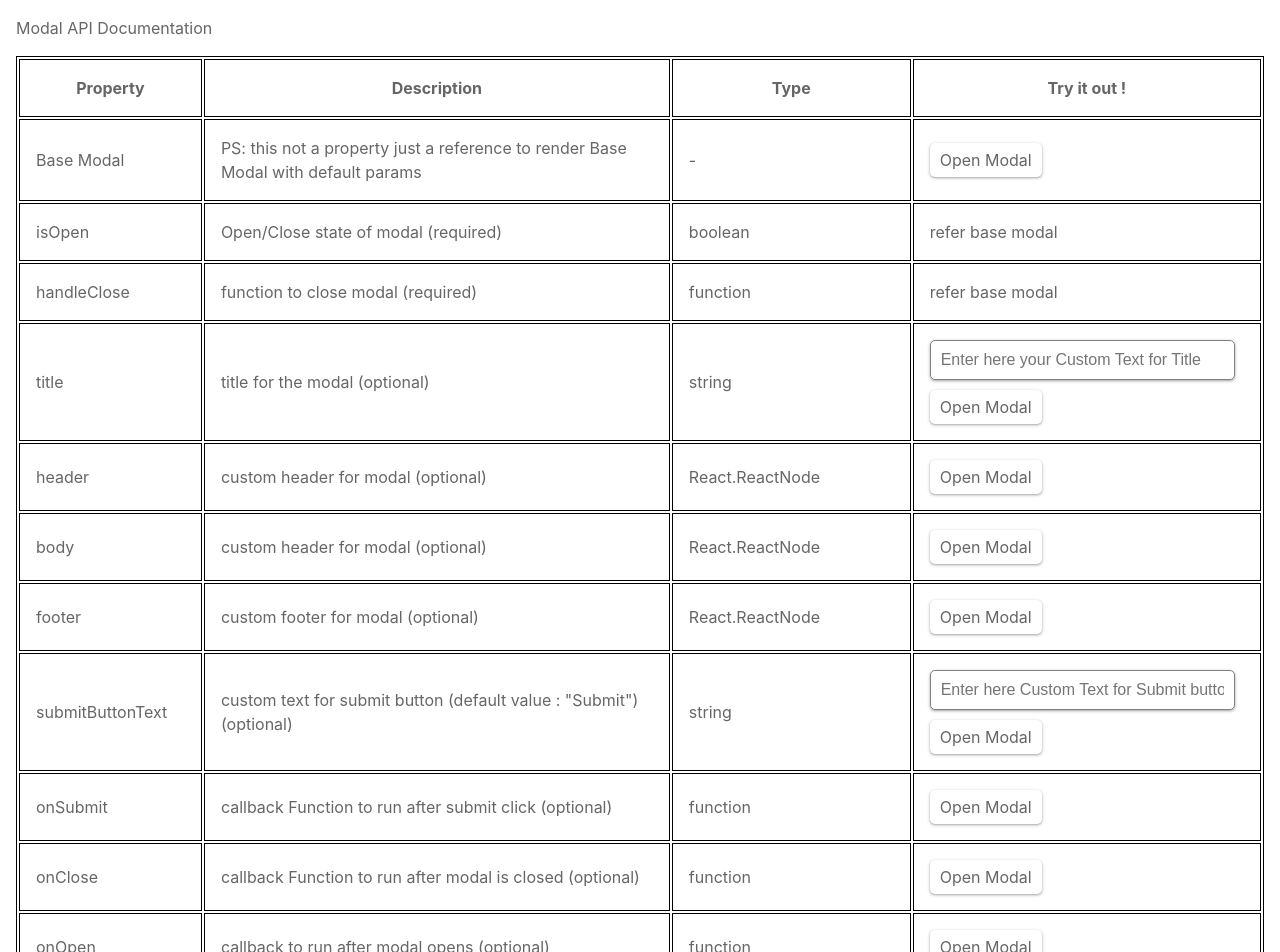
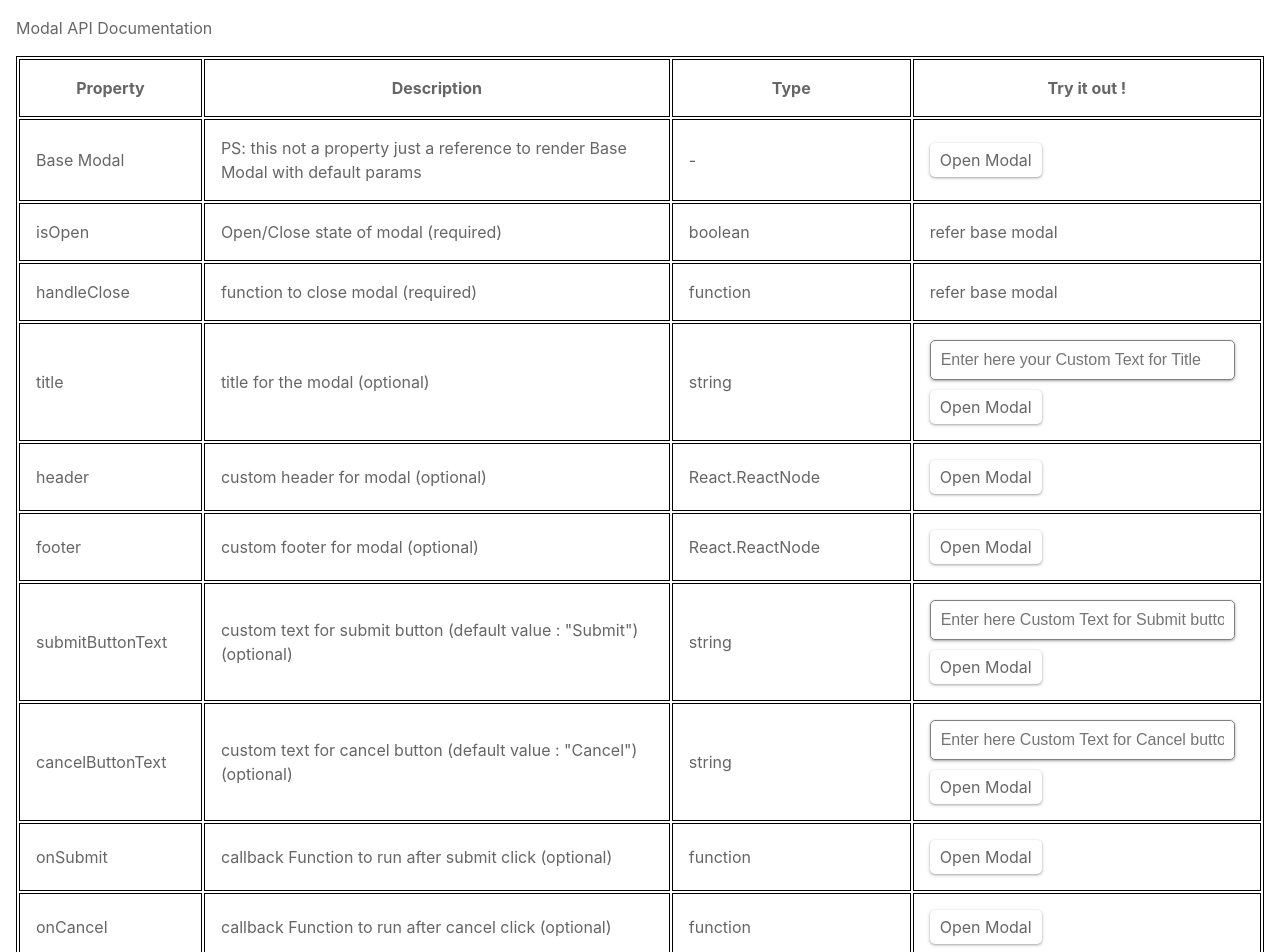
Before and after one commit to contra/contra-interview-assessment, a Next.js app in the folder frontend/: page / in a window 1280 px wide. Shown: the top 952 px of the page. Built offline with nearby package versions, Linux system fonts and the light colour scheme.

Commit message:
lint fixes

```diff
--- a/frontend/src/components/Modal/Modal.tsx
+++ b/frontend/src/components/Modal/Modal.tsx
@@ -1,40 +1,94 @@
-import React, { useEffect, useRef, useCallback, FC } from 'react';
+import React, { type FC, useEffect, useRef, useCallback } from 'react';
 import ReactPortal from '../ReactPortal';
 import styles from './Modal.module.css';
-
 import {
-	ModalPropTypes,
-	ModalHeaderTypes,
-	ModalFooterTypes,
-	ModalBodyTypes,
+	type ModalPropertyTypes,
+	type ModalHeaderTypes,
+	type ModalFooterTypes,
+	ModalSizeTypes,
 } from './Modal.types';
 
-const Modal: FC<ModalPropTypes> = ({
+const sizeMap = {
+	LARGE: '800px',
+	MEDIUM: '550px',
+	SMALL: '400px',
+};
+
+const getModalSize = (size: string) => {
+	return sizeMap[size as ModalSizeTypes];
+};
+
+const ModalHeader: FC<ModalHeaderTypes> = ({
+	title,
+	handleClose,
+}: ModalHeaderTypes) => {
+	return (
+		<div
+			className={styles['header']}
+			data-testid="header-title"
+			tabIndex={-2}>
+			{title === '' ? 'Modal title' : title}
+			<button
+				aria-label="close"
+				className={styles['closeButton']}
+				data-testid="close-button"
+				onClick={handleClose}
+				type="button"
+			/>
+		</div>
+	);
+};
+
+const ModalFooter: FC<ModalFooterTypes> = ({
+	onSubmit,
+	onCancel,
+	submitButtonText,
+	cancelButtonText,
+}: ModalFooterTypes) => (
+	<div className={styles['footer']}>
+		<button
+			aria-label="submit"
+			className={styles['button']}
+			onClick={onSubmit}
+			tabIndex={-1}
+			type="button">
+			{submitButtonText}
+		</button>
+		&nbsp; &nbsp;
+		<button
+			aria-label="cancel"
+			className={styles['button']}
+			onClick={onCancel}
+			tabIndex={0}
+			type="button">
+			{cancelButtonText}
+		</button>
+	</div>
+);
+
+const Modal: FC<ModalPropertyTypes> = ({
 	isOpen,
 	handleClose,
 	title,
 	header,
-	body,
 	children,
 	footer,
-	size,
+	size = ModalSizeTypes.MEDIUM,
 	animate = true,
 	submitButtonText = 'Submit',
+	cancelButtonText = 'Cancel',
 	onSubmit,
 	onClose,
 	onOpen,
+	onCancel,
 	backdropClosable = true,
 	keyboardEscapable = true,
-}: ModalPropTypes) => {
+}: ModalPropertyTypes) => {
 	const wrapperRef = useRef() as React.MutableRefObject<HTMLInputElement>;
 	const customCloseHandler = useCallback(() => {
 		handleClose();
 		onClose?.();
-	}, [onClose]);
-
-	if (!onSubmit) {
-		onSubmit = customCloseHandler;
-	}
+	}, [onClose, handleClose]);
 
 	useEffect(() => {
 		const closeOnEscapeKey = (event: KeyboardEvent) => {
@@ -63,39 +117,34 @@ const Modal: FC<ModalPropTypes> = ({
 			backdropClosable &&
 				document.removeEventListener('click', closeOnBackdropClick);
 		};
-	}, [handleClose]);
+	}, [handleClose, keyboardEscapable, backdropClosable]);
 
 	useEffect(() => {
 		isOpen && onOpen?.();
 	}, [isOpen, onOpen]);
 
-	const getModalSize = (size: string = '') => {
-		const sizeMap = {
-			SMALL: '400px',
-			MEDIUM: '550px',
-			LARGE: '800px',
-		};
-		return sizeMap?.[size] ?? '550px';
-	};
-
 	return (
 		<ReactPortal wrapperId="react-portal-modal-container">
-			<div className={styles['overlay']} />
+			<div className={styles['overlay']} data-testid="overlay"/>
 			<div className={styles['windowContainer']}>
 				<div className={styles['modalContainer']}>
 					<div
+						aria-label={title}
+						aria-modal
+						className={styles['modal']}
+						data-testid="modal"
 						ref={wrapperRef}
-						style={{ width: getModalSize(size) }}
-						className={styles['modal']}
-					>
-						<div data-testid="modal" className={styles['modalContent']}>
+						style={{ width: getModalSize(size) }}>
+						<div className={styles['modalContent']}>
 							{header ?? (
-								<ModalHeader title={title} handleClose={customCloseHandler} />
+								<ModalHeader handleClose={customCloseHandler} title={title} />
 							)}
-							{body ?? (children && <ModalBody children={children} />)}
+							{children && <div className={styles['body']}>{children}</div>}
 							{footer ?? (
 								<ModalFooter
-									onSubmit={onSubmit}
+									cancelButtonText={cancelButtonText}
+									onCancel={onCancel ?? customCloseHandler}
+									onSubmit={onSubmit ?? customCloseHandler}
 									submitButtonText={submitButtonText}
 								/>
 							)}
@@ -107,54 +156,4 @@ const Modal: FC<ModalPropTypes> = ({
 	);
 };
 
-const ModalHeader: FC<ModalHeaderTypes> = ({
-	title,
-	handleClose,
-}: ModalHeaderTypes) => {
-	return (
-		<div tabIndex={1} data-testid="header-title" className={styles['header']}>
-			{title === '' ? 'Modal title' : title}
-			<button
-				aria-label="close"
-				className={styles['closeButton']}
-				onClick={handleClose}
-				type="button"
-				data-testid="close-button"
-			></button>
-		</div>
-	);
-};
-
-const ModalFooter: FC<ModalFooterTypes> = ({
-	onSubmit,
-	submitButtonText = 'Submit',
-	closeButtonText = 'Cancel',
-}: ModalFooterTypes) => (
-	<div className={styles['footer']}>
-		<button
-			tabIndex={3}
-			className={styles['button']}
-			aria-label="submit"
-			onClick={onSubmit}
-			type="button"
-		>
-			{submitButtonText}
-		</button>
-		&nbsp; &nbsp;
-		<button
-			tabIndex={4}
-			className={styles['button']}
-			aria-label="submit"
-			onClick={onSubmit}
-			type="button"
-		>
-			{closeButtonText}
-		</button>
-	</div>
-);
-
-const ModalBody: FC<ModalBodyTypes> = ({ children }: ModalBodyTypes) => (
-	<div className={styles['body']}>{children}</div>
-);
-
 export default Modal;
--- a/frontend/src/pages/_app.tsx
+++ b/frontend/src/pages/_app.tsx
@@ -1,4 +1,4 @@
-import { AppProps } from 'next/app';
+import { type AppProps } from 'next/app';
 import 'uikit/dist/css/uikit.min.css';
 import './app.css';
 
--- a/frontend/src/pages/index.tsx
+++ b/frontend/src/pages/index.tsx
@@ -1,9 +1,10 @@
-import { NextPage } from 'next';
+
+import { type NextPage } from 'next';
 import React, { useState } from 'react';
-import styles from './index.module.css';
-import useModal from '../hooks/useModal';
 import Modal from '../components/Modal/Modal';
 import { ModalSizeTypes } from '../components/Modal/Modal.types';
+import useModal from '../hooks/useModal';
+import styles from './index.module.css';
 
 const loremIpsum = `Lorem ipsum dolor sit amet consectetur adipisicing elit. Eius laboriosam labore, totam expedita voluptates tempore asperiores sequi, alias cum veritatis, minima dolor iste similique eos id. Porro, culpa? Officiis, placeat?`;
 
@@ -15,7 +16,7 @@ const Index: NextPage = () => {
 
   const [customTitle, setCustomTitle] = useState('');
   const [customSubmitText, setCustomSubmitText] = useState('');
-
+  const [customCancelText, setCustomCancelText] = useState('');
   const [backdropClosable, setBackdropClosable] = useState(true);
   const [keyboardEscapable, setKeyboardEscapable] = useState(true);
   const [animate, setAnimate] = useState(true);
@@ -44,8 +45,8 @@ const Index: NextPage = () => {
           <h3
             style={{
               background: 'gainsboro',
+              padding: 10,
               textAlign: 'center',
-              padding: 10,
             }}
           >
             Custom Header JSX
@@ -53,31 +54,16 @@ const Index: NextPage = () => {
         );
         props = { header: customHeaderJSX };
         break;
-      case 'customBody':
-        const customBodyJSX = (
-          <div
-            style={{
-              background: 'gainsboro',
-              textAlign: 'center',
-              height: '100px',
-              paddingTop: '25px',
-            }}
-          >
-            This is Custom Body JSX passed from props
-          </div>
-        );
-        props = { body: customBodyJSX };
-        break;
       case 'customFooter':
         const customFooterJSX = (
           <div
             style={{
+              alignItems: 'center',
               background: 'whitesmoke',
-              textAlign: 'right',
-              padding: 10,
               display: 'flex',
               justifyContent: 'space-between',
-              alignItems: 'center',
+              padding: 10,
+              textAlign: 'right',
             }}
           >
             <div>Custom Footer JSX </div>
@@ -91,34 +77,50 @@ const Index: NextPage = () => {
       case 'submitButtonText':
         props = { submitButtonText: customSubmitText };
         break;
+      case 'cancelButtonText':
+        props = { cancelButtonText: customCancelText };
+        break;
       case 'callbackAfterOpen':
         props = {
           onOpen: () => {
-            setTimeout(() => alert('I am called after Modal Open'), 1000);
+            setTimeout(() => alert('I am called after Modal Open'), 1_000);
           },
         };
         break;
       case 'callbackAfterClose':
         props = {
           onClose: () => {
-            setTimeout(() => alert('I am called after Modal Close'), 1000);
+            setTimeout(() => alert('I am called after Modal Close'), 1_000);
           },
         };
         break;
       case 'callbackAfterSubmit':
-        props = { onSubmit: () => alert('I am called after Modal Submit') };
+        props = {
+          onSubmit: () => {
+            closeModal();
+            setTimeout(() => alert('I am called after Modal Submit'), 1_000);
+          }
+        };
+        break;
+      case 'callbackAfterCancel':
+        props = {
+          onCancel: () => {
+            closeModal();
+            setTimeout(() => alert('I am called after Modal Cancel'), 1_000);
+          }
+        };
         break;
       case 'backdropClosable':
-        props = { backdropClosable: backdropClosable };
+        props = { backdropClosable };
         break;
       case 'keyboardEscapable':
-        props = { keyboardEscapable: keyboardEscapable };
+        props = { keyboardEscapable };
         break;
       case 'customSize':
         props = { size: modalSize };
         break;
       case 'animatable':
-        props = { animate: animate };
+        props = { animate };
         break;
 
       default:
@@ -180,12 +182,12 @@ const Index: NextPage = () => {
               <td>
                 <label>
                   <input
+                    className={styles['input']}
+                    name="custom title"
+                    onChange={(event) => setCustomTitle(event.target.value)}
+                    placeholder="Enter here your Custom Text for Title"
                     type="text"
-                    name="custom title"
                     value={customTitle}
-                    placeholder="Enter here your Custom Text for Title"
-                    onChange={(event) => setCustomTitle(event.target.value)}
-                    className={styles['input']}
                   />
                 </label>
                 <br />
@@ -205,19 +207,6 @@ const Index: NextPage = () => {
                 <div
                   className={styles['button']}
                   onClick={() => getModalPropsByFeature('customHeader')}
-                >
-                  Open Modal
-                </div>
-              </td>
-            </tr>
-            <tr>
-              <td>body</td>
-              <td>custom header for modal (optional)</td>
-              <td>React.ReactNode</td>
-              <td>
-                <div
-                  className={styles['button']}
-                  onClick={() => getModalPropsByFeature('customBody')}
                 >
                   Open Modal
                 </div>
@@ -246,17 +235,43 @@ const Index: NextPage = () => {
               <td>
                 <label>
                   <input
+                    className={styles['input']}
+                    name="custom submit"
+                    onChange={(event) => setCustomSubmitText(event.target.value)}
+                    placeholder="Enter here Custom Text for Submit button"
                     type="text"
-                    name="custom submit"
                     value={customSubmitText}
-                    onChange={(event) => setCustomSubmitText(event.target.value)}
-                    className={styles['input']}
-                    placeholder="Enter here Custom Text for Submit button"
                   />
                 </label>
                 <div
                   className={styles['button']}
                   onClick={() => getModalPropsByFeature('submitButtonText')}
+                >
+                  Open Modal
+                </div>
+              </td>
+            </tr>
+            <tr>
+              <td>cancelButtonText</td>
+              <td>
+                custom text for cancel button (default value : "Cancel")
+                (optional)
+              </td>
+              <td>string</td>
+              <td>
+                <label>
+                  <input
+                    className={styles['input']}
+                    name="custom cancel"
+                    onChange={(event) => setCustomCancelText(event.target.value)}
+                    placeholder="Enter here Custom Text for Cancel button"
+                    type="text"
+                    value={customCancelText}
+                  />
+                </label>
+                <div
+                  className={styles['button']}
+                  onClick={() => getModalPropsByFeature('cancelButtonText')}
                 >
                   Open Modal
                 </div>
@@ -270,6 +285,19 @@ const Index: NextPage = () => {
                 <div
                   className={styles['button']}
                   onClick={() => getModalPropsByFeature('callbackAfterSubmit')}
+                >
+                  Open Modal
+                </div>
+              </td>
+            </tr>
+            <tr>
+              <td>onCancel</td>
+              <td>callback Function to run after cancel click (optional)</td>
+              <td>function</td>
+              <td>
+                <div
+                  className={styles['button']}
+                  onClick={() => getModalPropsByFeature('callbackAfterCancel')}
                 >
                   Open Modal
                 </div>
@@ -312,10 +340,10 @@ const Index: NextPage = () => {
                 <label>
                   Should modal close on clicking outside?
                   <input
+                    checked={backdropClosable}
+                    name="backdropClosable"
+                    onChange={(event) => setBackdropClosable(event.target.checked)}
                     type="checkbox"
-                    name="backdropClosable"
-                    checked={backdropClosable}
-                    onChange={(event) => setBackdropClosable(event.target.checked)}
                   />
                 </label>
                 <div
@@ -337,10 +365,10 @@ const Index: NextPage = () => {
                 <label>
                   Should modal close on clicking Esc key?
                   <input
+                    checked={keyboardEscapable}
+                    name="keyboardEscapable"
+                    onChange={(event) => setKeyboardEscapable(event.target.checked)}
                     type="checkbox"
-                    name="keyboardEscapable"
-                    checked={keyboardEscapable}
-                    onChange={(event) => setKeyboardEscapable(event.target.checked)}
                   />
                 </label>
                 <div
@@ -360,8 +388,8 @@ const Index: NextPage = () => {
                   Select a size for modal
                   <select
                     className={styles['selectSize']}
+                    onChange={handleModalSizeChange}
                     value={modalSize}
-                    onChange={handleModalSizeChange}
                   >
                     <option value={ModalSizeTypes.SMALL}>
                       {ModalSizeTypes.SMALL}
@@ -390,10 +418,10 @@ const Index: NextPage = () => {
                 <label>
                   Should modal animate?
                   <input
+                    checked={animate}
+                    name="animate"
+                    onChange={(event) => setAnimate(event.target.checked)}
                     type="checkbox"
-                    name="animate"
-                    checked={animate}
-                    onChange={(event) => setAnimate(event.target.checked)}
                   />
                 </label>
                 <br />
@@ -413,15 +441,11 @@ const Index: NextPage = () => {
 
   return (
     <>
-      <div className={!isModalOpen ? styles['App'] : styles['AppScrollLocked']}>
+      <div
+        className={!isModalOpen ? styles['App'] : styles['AppScrollLocked']}>
         {renderApiDocumentation()}
       </div>
-      {isModalOpen &&
-        <Modal
-          isOpen={isModalOpen}
-          {...modalProps}>
-          {loremIpsum}
-        </Modal>}
+      {isModalOpen && <Modal isOpen={isModalOpen} {...modalProps}>{loremIpsum}</Modal>}
     </>
   );
 };
```
Also changed, not shown: frontend/src/components/Modal/Modal.types.ts (+15 -18 lines), frontend/src/components/ReactPortal.ts (+6 -3 lines).
